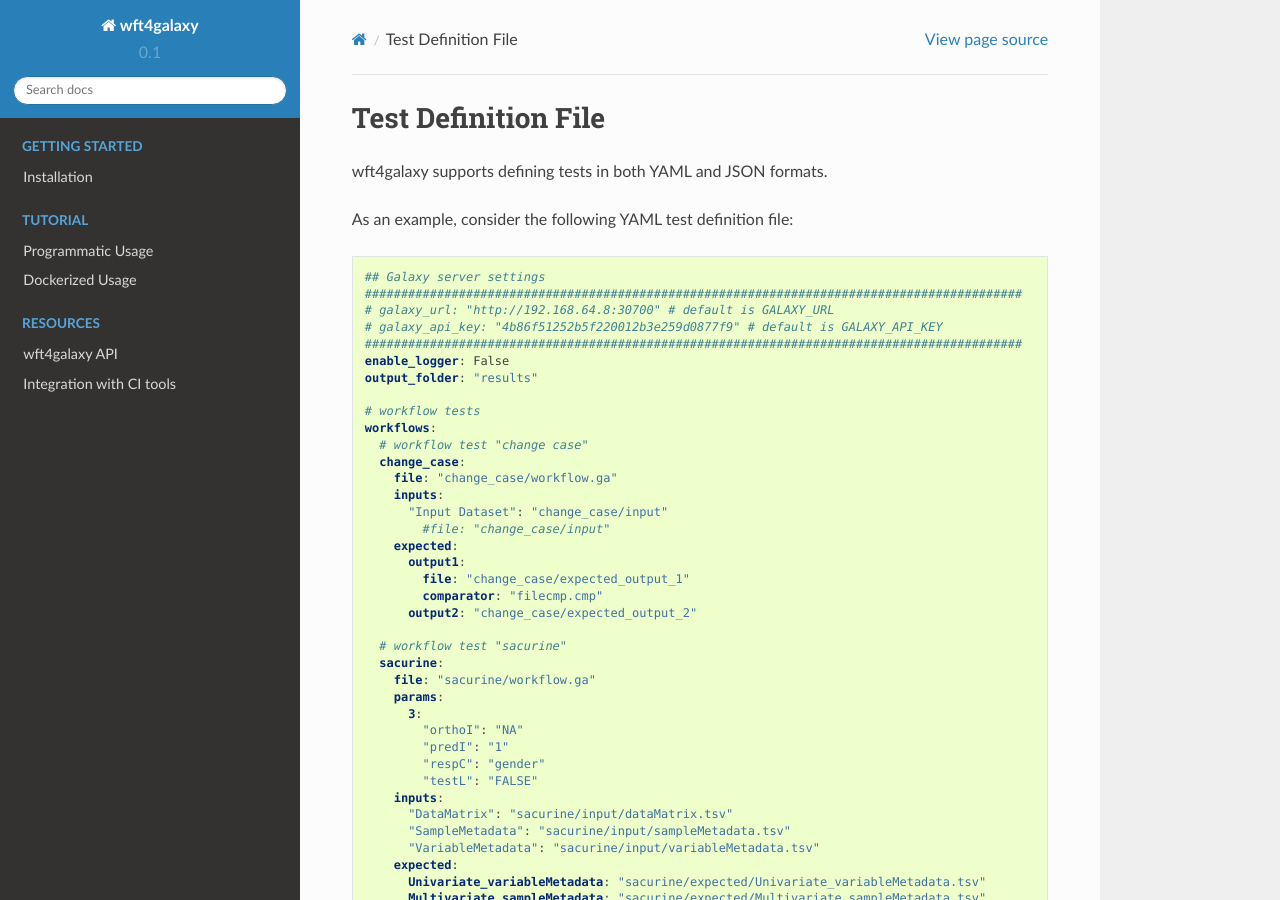
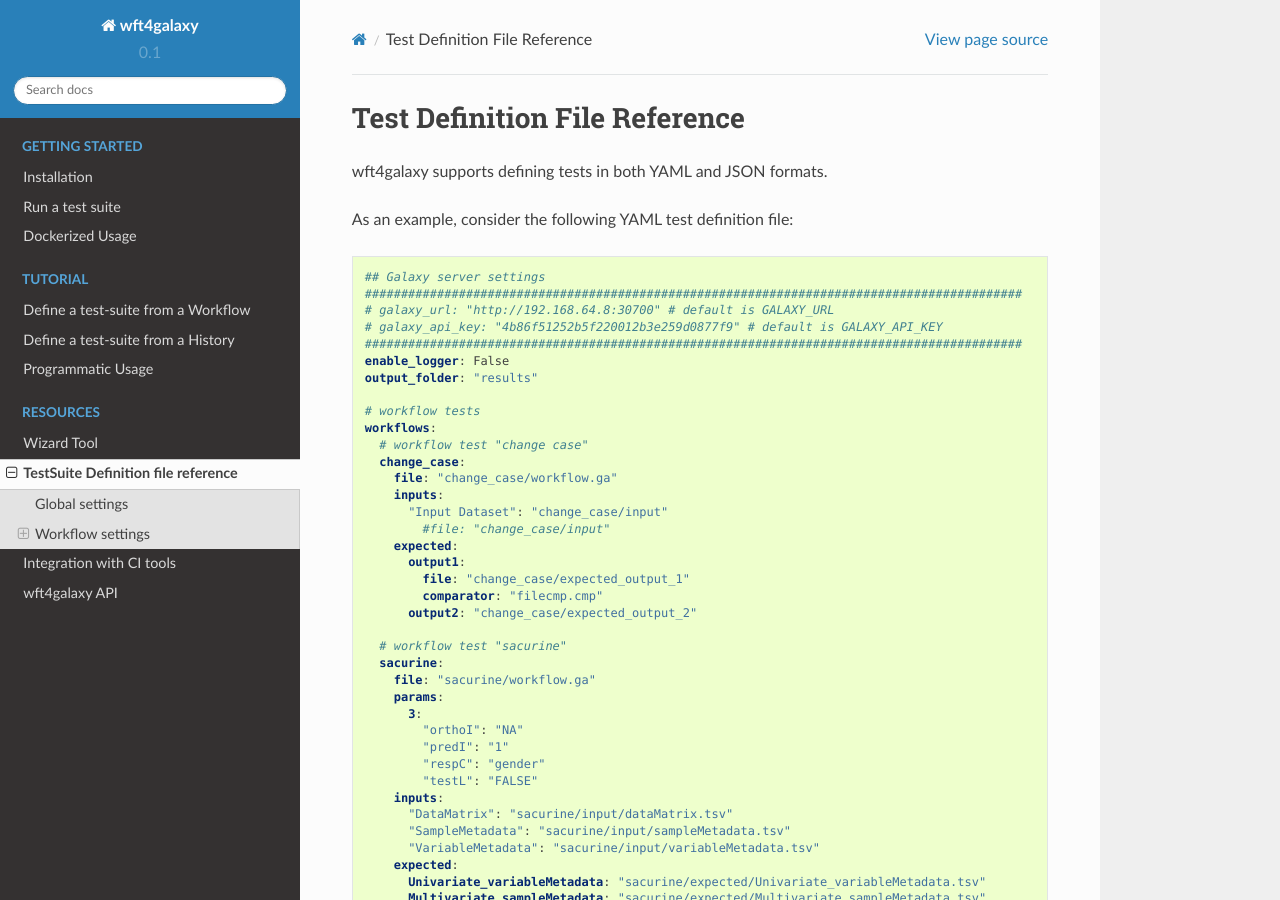
Before and after one commit to phnmnl/wft4galaxy, a Sphinx documentation site: the page built from docs/test-definition-file.rst, in a window 1280 px wide and 900 px high. Built offline with Sphinx 7.4.7 and the Read the Docs theme 2.0.0, drawn with Linux system fonts in a browser that asks for light colours; pages that are not in the unit, such as notebooks, are missing from menus.

```diff
--- a/docs/test-definition-file.rst
+++ b/docs/test-definition-file.rst
@@ -1,8 +1,8 @@
-.. _config_file:
+.. _test_definition_file:
 
-######################
-Test Definition File
-######################
+================================
+Test Definition File Reference
+================================
 
 wft4galaxy supports defining tests in both YAML and JSON formats.
 
```
Also changed, not shown: docs/index.rst (+7 -4 lines).
